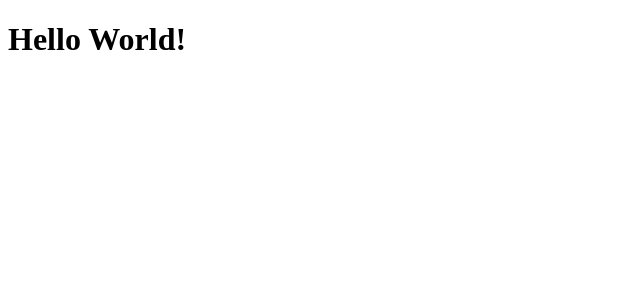
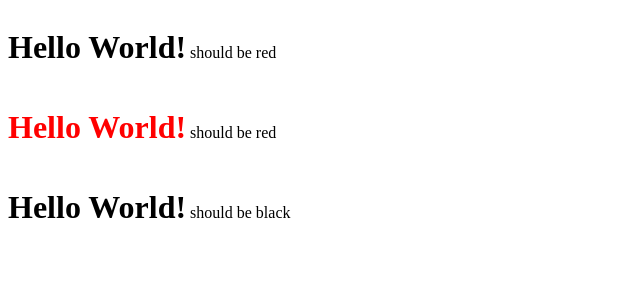
Before and after one commit to rb-mwindh/angular-exercise-one, an Angular app: page / in a window 1280 px wide. Shown: the top 300 px of the page, without its empty margins (0-640 px from the left). Built offline with nearby package versions, Linux system fonts and the light colour scheme.

Commit message:
2 files modified

```diff
--- a/src/app/app.component.css
+++ b/src/app/app.component.css
@@ -0,0 +1,3 @@
+hello {
+  display: inline-block;
+}
--- a/src/app/app.component.html
+++ b/src/app/app.component.html
@@ -1 +1,3 @@
-<hello isRed="false"></hello>
+<hello isRed></hello> should be red<br>
+<hello isRed="true"></hello> should be red<br>
+<hello isRed="false"></hello> should be black<br>
```
